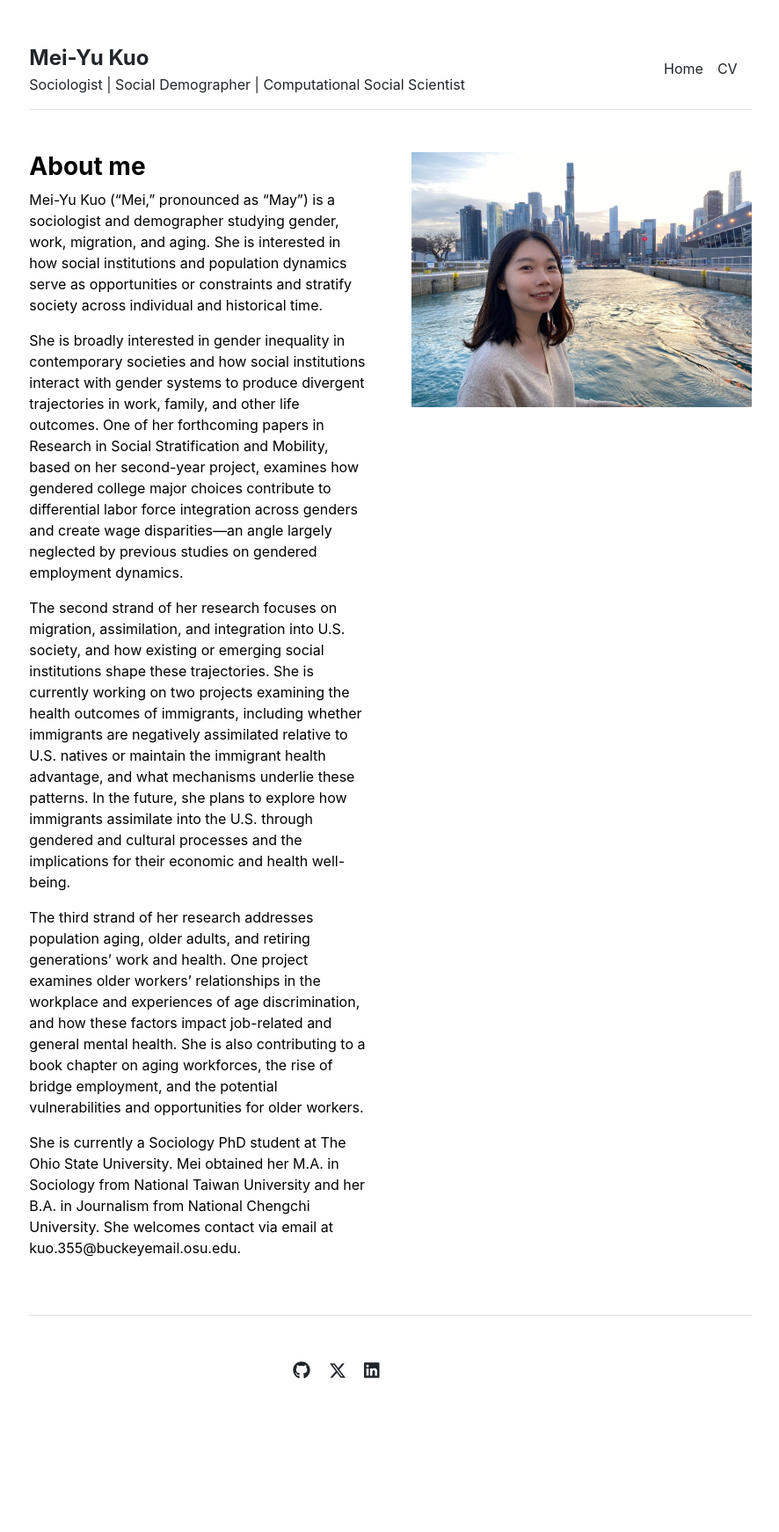
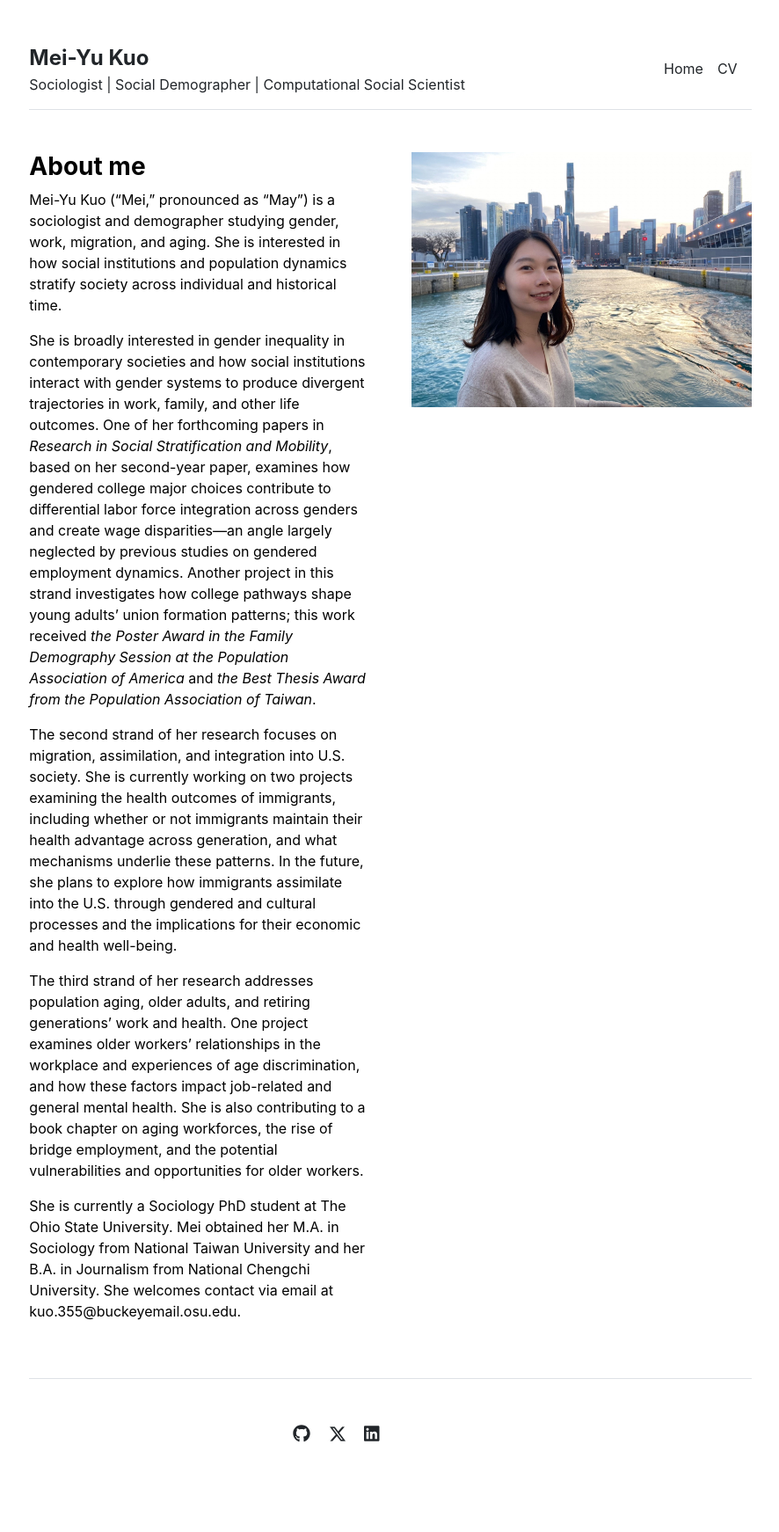
Before and after one commit to meisbase/meisbase.github.io, a Jekyll site: the page built from index.md, in a window 1280 px wide. Shown: the whole page at 88% size, without its empty margins (196-1082 px from the left). Built offline with Jekyll 4.4.1, drawn with Linux system fonts in a browser that asks for light colours; before the commit the page ends 1670 px from its top, so only the background shows below that.

Commit message:
Update index.md

```diff
--- a/index.md
+++ b/index.md
@@ -3,11 +3,11 @@ layout: home
 title: "Home"
 ---
 
-Mei-Yu Kuo ("Mei," pronounced as "May") is a sociologist and demographer studying gender, work, migration, and aging. She is interested in how social institutions and population dynamics serve as opportunities or constraints and stratify society across individual and historical time.
+Mei-Yu Kuo ("Mei," pronounced as "May") is a sociologist and demographer studying gender, work, migration, and aging. She is interested in how social institutions and population dynamics  stratify society across individual and historical time.
 
-She is broadly interested in gender inequality in contemporary societies and how social institutions interact with gender systems to produce divergent trajectories in work, family, and other life outcomes. One of her forthcoming papers in Research in Social Stratification and Mobility, based on her second-year project, examines how gendered college major choices contribute to differential labor force integration across genders and create wage disparities—an angle largely neglected by previous studies on gendered employment dynamics.
+She is broadly interested in gender inequality in contemporary societies and how social institutions interact with gender systems to produce divergent trajectories in work, family, and other life outcomes. One of her forthcoming papers in *Research in Social Stratification and Mobility*, based on her second-year paper, examines how gendered college major choices contribute to differential labor force integration across genders and create wage disparities—an angle largely neglected by previous studies on gendered employment dynamics. Another project in this strand investigates how college pathways shape young adults’ union formation patterns; this work received *the Poster Award in the Family Demography Session at the Population Association of America* and *the Best Thesis Award from the Population Association of Taiwan*.
 
-The second strand of her research focuses on migration, assimilation, and integration into U.S. society, and how existing or emerging social institutions shape these trajectories. She is currently working on two projects examining the health outcomes of immigrants, including whether immigrants are negatively assimilated relative to U.S. natives or maintain the immigrant health advantage, and what mechanisms underlie these patterns. In the future, she plans to explore how immigrants assimilate into the U.S. through gendered and cultural processes and the implications for their economic and health well-being.
+The second strand of her research focuses on migration, assimilation, and integration into U.S. society. She is currently working on two projects examining the health outcomes of immigrants, including whether or not immigrants maintain their health advantage across generation, and what mechanisms underlie these patterns. In the future, she plans to explore how immigrants assimilate into the U.S. through gendered and cultural processes and the implications for their economic and health well-being.
 
 The third strand of her research addresses population aging, older adults, and retiring generations’ work and health. One project examines older workers’ relationships in the workplace and experiences of age discrimination, and how these factors impact job-related and general mental health. She is also contributing to a book chapter on aging workforces, the rise of bridge employment, and the potential vulnerabilities and opportunities for older workers.
 
```
